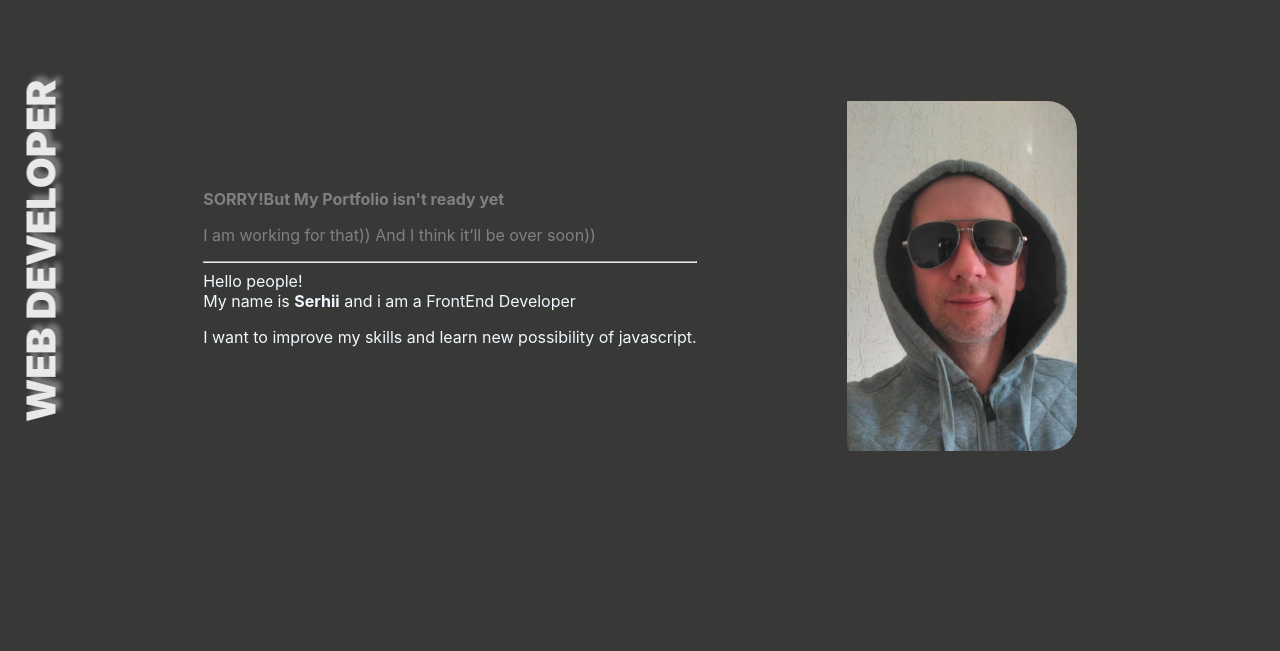
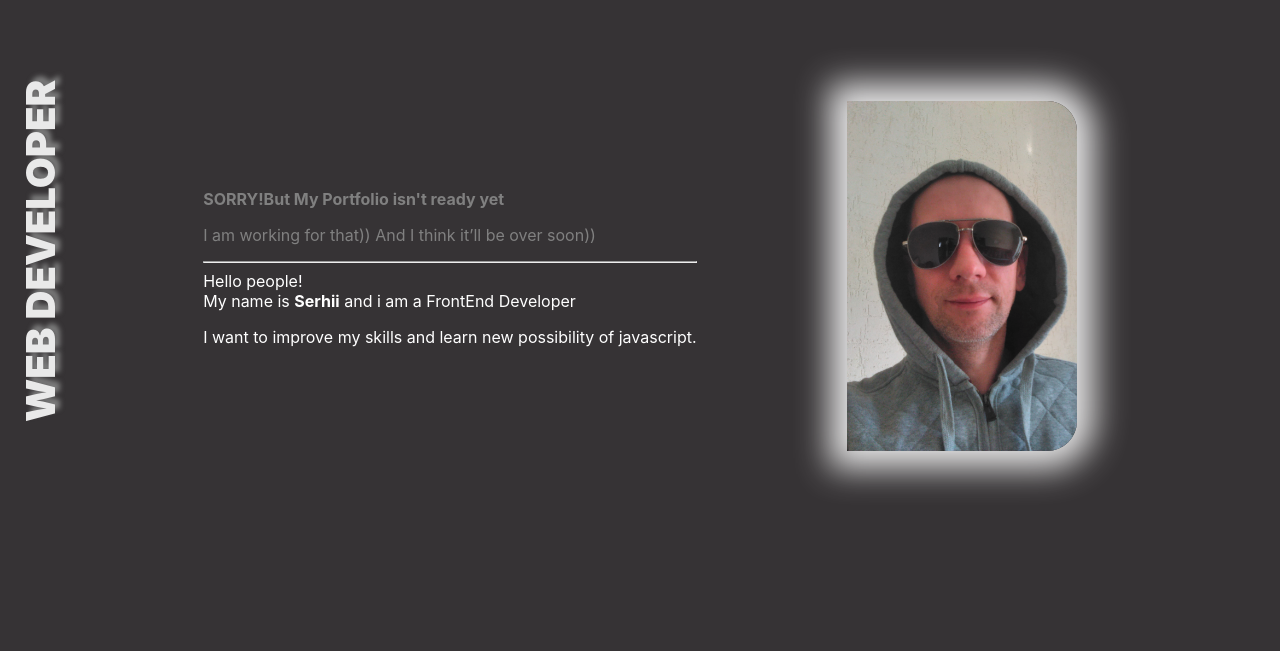
Before and after one commit to serIvanich/portfolio, a React (Create React App) app: page / in a window 1280 px wide. Shown: the part 149-800 px from the top of the page. Built offline with nearby package versions, Linux system fonts and the light colour scheme.

Commit message:
deleted mait-title wrapper component added mine main-title load-effect

```diff
--- a/src/common/component/Title/Title.module.scss
+++ b/src/common/component/Title/Title.module.scss
@@ -2,6 +2,7 @@
 
 .title {
   @include sideNamePage();
+
 
   @include max-bp('small') {
     position: static;
@@ -9,11 +10,50 @@
     transform: rotate(0deg);
 
     &.titleMain{
-      transform-origin: bottom;
+      padding-bottom: 150px;
       writing-mode: tb-rl;
       transform: rotate(180deg);
     }
   };
 
-  text-shadow: 5px 5px  5px rgb(124, 124, 124)
+  text-shadow: 5px 5px  5px rgb(124, 124, 124);
+  &.titleMain {
+    animation: titleEffect 1s ease 0.5s;
+  }
 }
+
+@keyframes titleEffect {
+  0% {
+    transform: scale3d(100%, 100%, 100%) rotate(180deg);
+  }
+  10% {
+    transform: scale3d(130%, 170%, 100%) rotate(180deg);
+  }
+  20% {
+    transform: scale3d(100%, 100%, 100%) rotate(180deg);
+  }
+  30% {
+    transform: scale3d(110%, 140%, 100%) rotate(180deg);
+  }
+  40% {
+    transform: scale3d(100%, 100%, 100%) rotate(180deg);
+  }
+  50% {
+    transform: scale3d(40%, 70%, 100%) rotate(180deg);
+  }
+  60% {
+    transform: scale3d(100%, 100%, 100%) rotate(180deg);
+  }
+  70% {
+    transform: scale3d(110%, 160%, 100%) rotate(180deg);
+  }
+  80% {
+    transform: scale3d(100%, 100%, 100%) rotate(180deg);
+  }
+  90% {
+    transform: scale3d(110%, 130%, 100%) rotate(180deg);
+  }
+  100% {
+    transform: scale3d(100%, 100%, 100%) rotate(180deg);
+  }
+}
--- a/src/common/styles/sass/mixins.scss
+++ b/src/common/styles/sass/mixins.scss
@@ -6,7 +6,7 @@
   font-family: $fontFamily; //'Arial', 'sans-serif'
   font-size: $fontSize;  //16px;
   line-height: 1.2;
-  color: $textColor;
+  color: setColor($generalBackgroundColor, 95%, 70);
 }
 
 // mixin for adaptability
@@ -84,7 +84,7 @@
     display: flex;
     flex-direction: column;
     align-items: center;
-    color: $textColor;
+    // color: $textColor;
     background-color: $secondBackgroundColor;
 
     @include max-bp('mini') {
@@ -120,3 +120,12 @@
 
   box-shadow:0 0 13px*$n 7px*$n rgba($color: lighten($generalBackgroundColor, 99%), $alpha: 0.9);
 }
+
+@function setColor($color, $number, $brightColor: 50) {
+  @if (color.lightness($color) > $brightColor) {
+    $color: darken($color, $number);
+  } @else {
+    $color: lighten($color, $number);
+  }
+  @return $color;
+}
--- a/src/common/styles/sass/variables.scss
+++ b/src/common/styles/sass/variables.scss
@@ -1,12 +1,7 @@
 @use 'sass:color';
 
 
-
-
-
-$primaryColor: rgba(56, 56, 56, 0.667);
-
-$generalBackgroundColor: rgb(48, 49, 47);
+$generalBackgroundColor: rgb(46, 44, 45);
 $evenBackgroundColor: lighten($generalBackgroundColor, 3%);
 $textColor: lighten($generalBackgroundColor, 95%);
 $secondBackgroundColor: lighten($generalBackgroundColor, 13%);
--- a/src/features/main/Main.jsx
+++ b/src/features/main/Main.jsx
@@ -2,8 +2,6 @@ import React from 'react'
 import s from './Main.module.scss'
 import myPhoto from './../../assets/image/my-photo2.jpg'
 import { Title } from '../../common/component/Title/Title'
-import RubberBand from 'react-reveal/RubberBand';
-
 
 export const Main = () => {
 const photo = {
@@ -12,7 +10,7 @@ const photo = {
 }
     return (
         <div className={s.mainBlock} id={'main'}>
-           <RubberBand><Title title={'web developer'} /></RubberBand>
+           <Title title={'web developer'} />
             <div className={s.mainContainer}>
                 <div className={s.info}>
                     <div style={{color: 'grey'}}><b>SORRY!But My Portfolio isn't ready yet</b>
@@ -32,4 +30,3 @@ const photo = {
         </div>
     )
 }
-//  <div className={s.mainBackImg}>FrontEnd Developer</div>
--- a/src/features/main/Main.module.scss
+++ b/src/features/main/Main.module.scss
@@ -18,7 +18,7 @@
     .info {
 
       border-radius: 3px;
-      color: aliceblue;
+
 
       @include max-bp('small') {
         margin-right: 10px;
@@ -33,6 +33,8 @@
       transition: width 2s;
       opacity: 0.97;
       z-index: 30;
+
+      @include shadowBox(2.5)
     }
   }
 }
```
